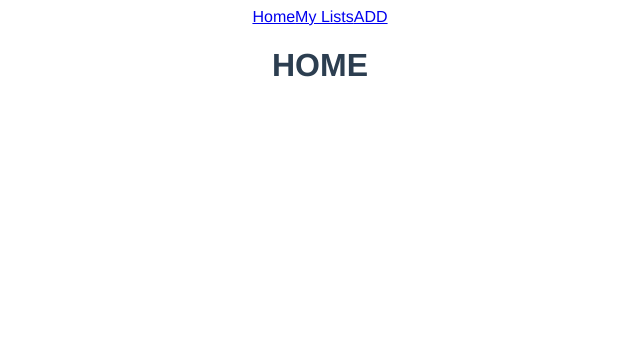
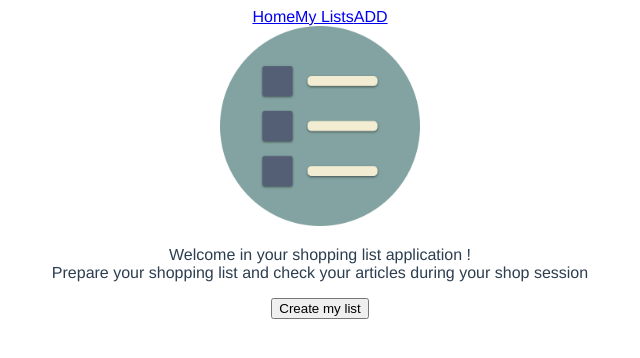
Before and after one commit to lmenard42/shoppinglist, a Vue app: page / in a window 1280 px wide. Shown: the top 358 px of the page, without its empty margins (320-960 px from the left). Built offline with nearby package versions, Linux system fonts and the light colour scheme.

Commit message:
Add home content and update localstorage

```diff
--- a/src/components/home.vue
+++ b/src/components/home.vue
@@ -1,11 +1,21 @@
 <template>
     <div class="container-fluid">
-        <h1>HOME</h1>
+        <div class="text-center mt-5">
+            <img src="../img/logo.png" class="mx-auto d-block" alt="" width="200px" height="200px">
+            <p class="mt-3">Welcome in your shopping list application ! <br>
+                Prepare your shopping list and check your articles during your shop session</p>
+        </div>
+
+        <div v-if="noExistList">
+            <router-link tag="button" class="btn btn-primary btn-lg" id="button" to="/addlist">Create my list</router-link>
+        </div>
     </div>
 </template>
 <script>
 export default {
-
+    data: () => ({
+        noExistList: true
+    })
 }
 </script>
 <style>
--- a/src/components/myList.vue
+++ b/src/components/myList.vue
@@ -3,7 +3,8 @@
 
     <h1 class="text-center"> {{ title }} </h1>
     <div class="row col-md-3 offset-md-5">
-        <input v-model="article" @keyup.enter="addArticle">
+        <input placeholder="List name"  v-model="name"/>
+        <input placeholder="Item name" v-model="article" @keyup.enter="addArticle">
         <button class="btn btn-secondary mx-2" v-on:click="addArticle">Add</button>
     </div>
 
@@ -36,6 +37,7 @@
 export default {
 
     data: () => ({
+        name: '',
         title: 'Shop List',
         emptyList: true,
         list:[],
@@ -46,10 +48,17 @@ export default {
         budget: 0
     }),
 
+created() {
+
+    this.list = JSON.parse(window.localStorage.getItem('key'))
+    this.list.length == 0 ? this.emptyList = true : this.emptyList = false
+
+
+    },
+
     watch: {
         list(){
             localStorage.setItem('key', JSON.stringify(this.list))
-            console.log(JSON.parse(localStorage.getItem('key')))
         }
     },
     methods: {
@@ -64,7 +73,8 @@ export default {
 
         deleteArticle: function(id){
             this.list.splice(id,1)
-        }
+            this.list.length == 0 ? this.emptyList = true : this.emptyList = false
+        },
 
     },
     computed:{
@@ -74,7 +84,8 @@ export default {
 
         alertBudget: function() {
             return this.calcTotal > this.budget
-        }
+        },
+
     }
 }
 </script>
```
Also changed, not shown: src/img/logo.png (added).
